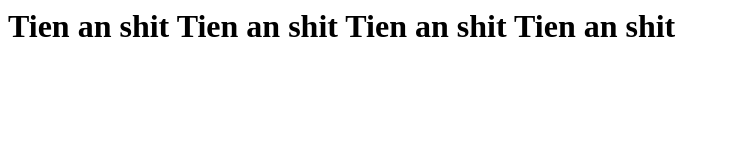
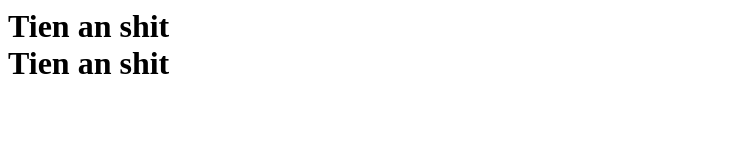
Before and after one commit to DiuHoang/myFirstWeb, a plain HTML site: page index.html in a window 1280 px wide. Shown: the whole page, without its empty margins (0-730 px from the left). Drawn offline with Linux system fonts and the light colour scheme.

Commit message:
Update index.html

```diff
--- a/index.html
+++ b/index.html
@@ -1,4 +1 @@
-<h1> Tien an shit
-  Tien an shit
-    Tien an shit
-  Tien an shit </h1>
+<h1> Tien an shit <br> Tien an shit </h1>
```
